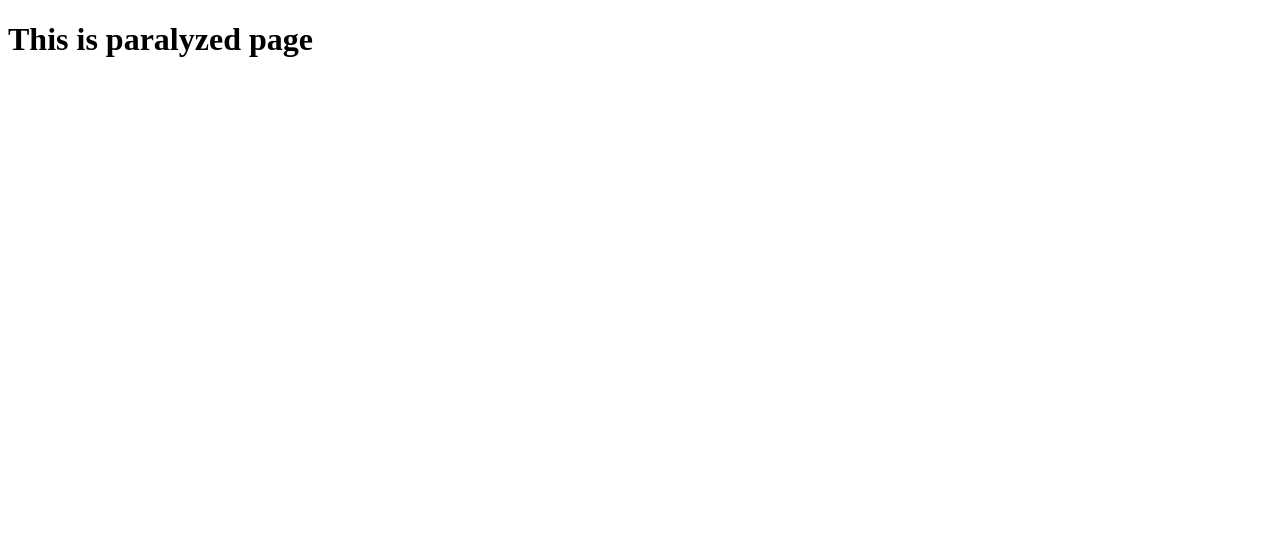
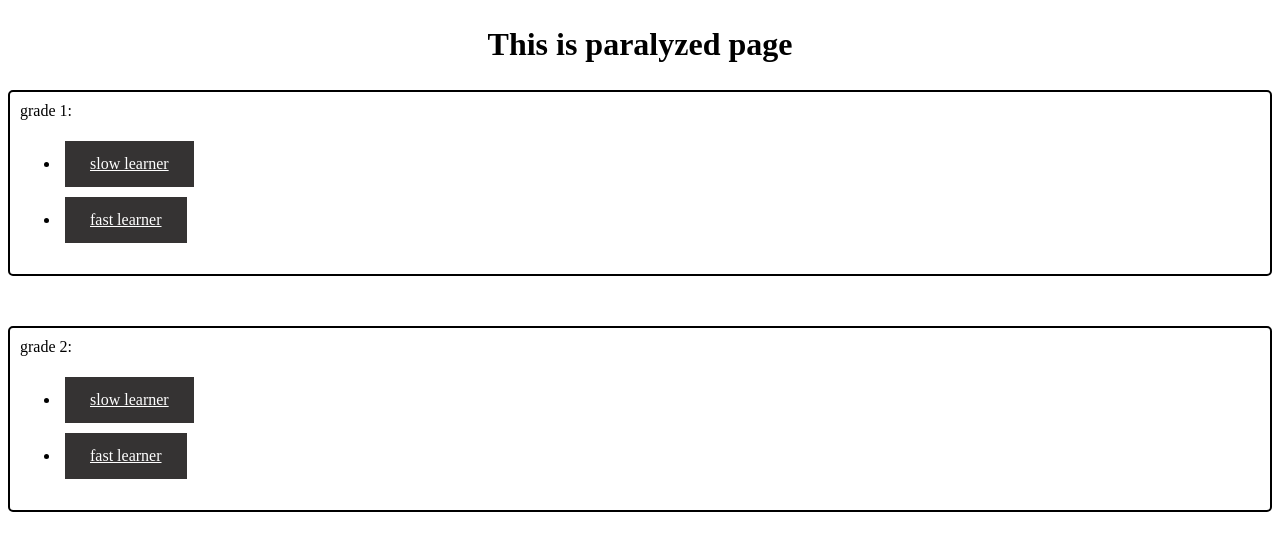
Before and after one commit to bloodmystery/kishore1, a Django app: page /paralyzed in a window 1280 px wide. Shown: the top 551 px of the page. Run offline with Django 4.2, Linux system fonts and the light colour scheme.

Commit message:
Update paralyzed.html

```diff
--- a/templates/paralyzed.html
+++ b/templates/paralyzed.html
@@ -5,8 +5,42 @@
     <meta http-equiv="X-UA-Compatible" content="IE=edge">
     <meta name="viewport" content="width=device-width, initial-scale=1.0">
     <title>Document</title>
+    <style>
+        h1{text-align:center;padding:5px;}
+        div{
+            color:black;
+            padding:10px;
+            border:2px solid black;
+            border-radius: 5px;
+            margin-bottom: 50px;
+        }
+        a{
+            background-color:rgb(53, 51, 51);
+            color:white;
+            padding:14px 25px;
+            text-align: center;
+            display:inline-block;
+        }
+        li{
+            padding: 5px;
+        }
+    </style>
 </head>
 <body>
     <h1>This is paralyzed page </h1>
+    <div>
+        grade 1:
+        <ul>
+        <li><a href="slp" target="_blank">slow learner</a></li>
+        <li><a href="flp" target="_blank">fast learner</a></li>
+        </ul>
+    </div>
+    <div>
+        grade 2:
+        <ul>
+        <li><a href="slp1" target="_blank">slow learner</a></li>
+        <li><a href="flp1" target="_blank">fast learner</a></li>
+        </ul>
+    </div>
 </body>
 </html>
```
